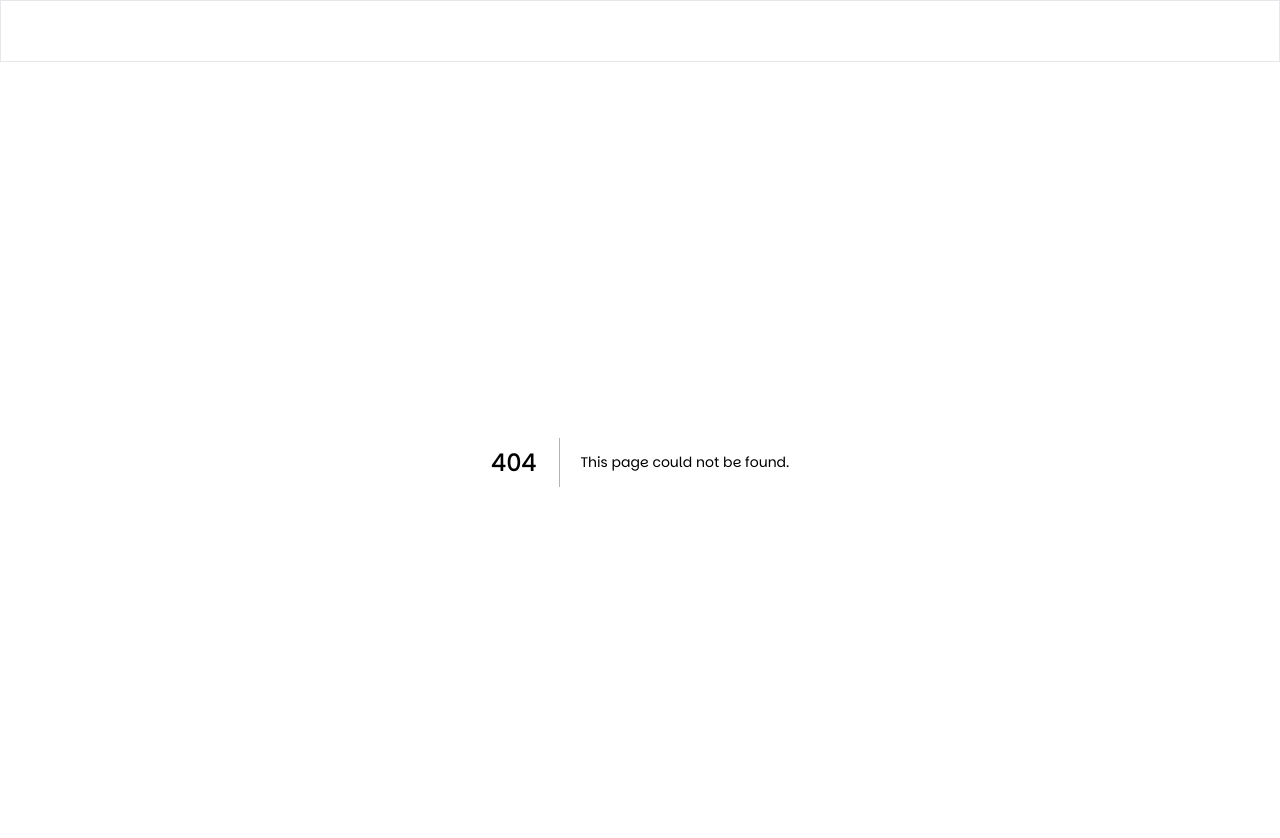
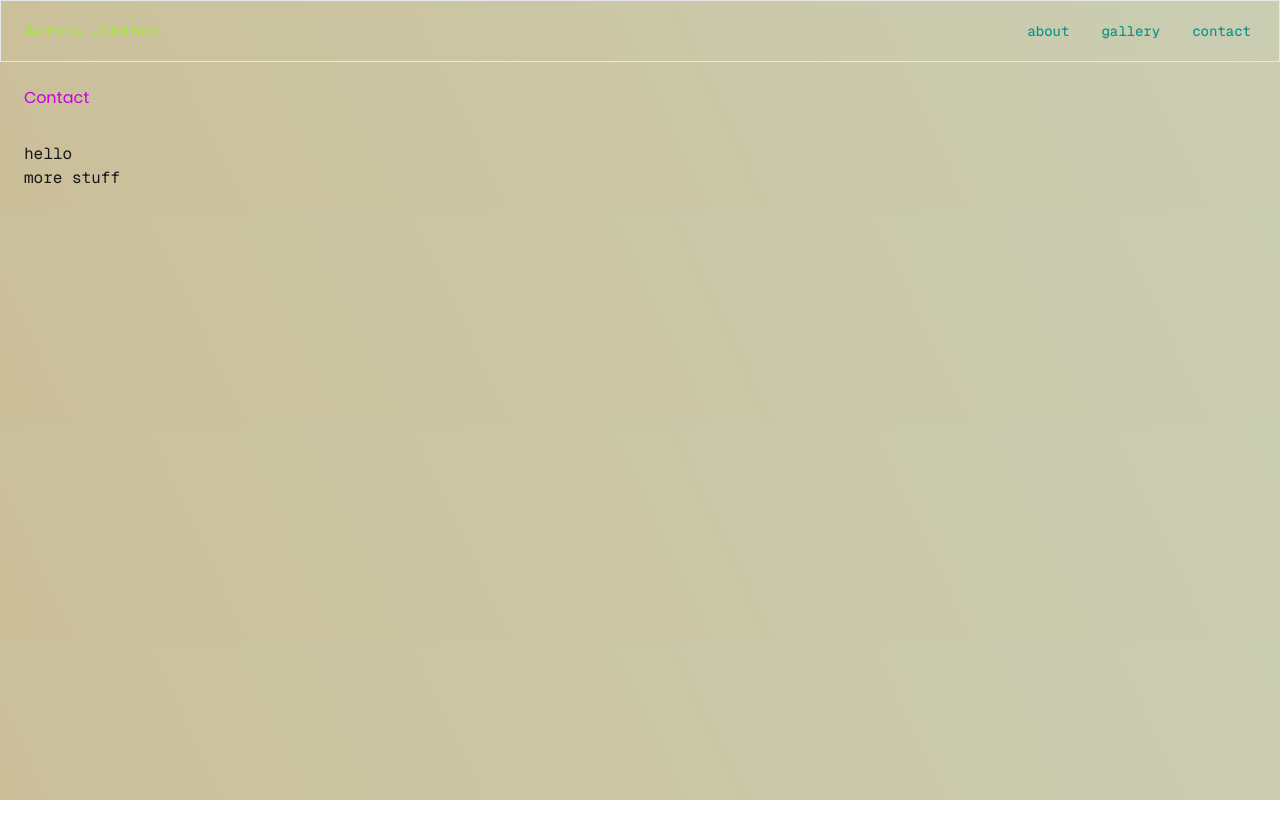
Before and after one commit to michelle-currier/gallery-google-drive, a Next.js app: page /contact in a window 1280 px wide. Before the commit this address had no page. Shown: the top 838 px of the page. After the commit the page ends 800 px from the top, so only its background shows below. Built offline with nearby package versions, Linux system fonts and the light colour scheme.

Commit message:
adding some styles

```diff
--- a/src/app/components/Gallery4.tsx
+++ b/src/app/components/Gallery4.tsx
@@ -53,7 +53,7 @@ const GalleryAPI: React.FC = () => {
 
   return (
     <div className="pt-2">
-      <h1 className="text-2xl font-bold mb-4">Image Gallery</h1>
+      <h2 className="text-2xl font-bold mb-4">Image Gallery</h2>
       {images.length === 0 ? (
         <p>No images found.</p>
       ) : (
--- a/src/app/components/Navigation.tsx
+++ b/src/app/components/Navigation.tsx
@@ -14,28 +14,18 @@ function NavList({ isVisible }: { isVisible: boolean }) {
       className={`my-2 flex flex-col gap-2 lg:mb-0 lg:mt-0 lg:flex-row lg:items-center lg:gap-6 transition-opacity delay-150
     ${isVisible ? "opacity-100" : "opacity-0"}`}
     >
-      <Typography
-        as="li"
-        variant="small"
-        color="blue-gray"
-        className="p-1 font-medium"
-      >
+      <Typography as="li" variant="small" className="p-1 font-medium">
         <a
           href="/about"
-          className="flex items-center hover:text-blue-500 transition-colors"
+          className="flex items-center text-teal-600 hover:text-blue-500 transition-colors"
         >
           about
         </a>
       </Typography>
-      <Typography
-        as="li"
-        variant="small"
-        color="blue-gray"
-        className="p-1 font-medium"
-      >
+      <Typography as="li" variant="small" className="p-1 font-medium">
         <a
           href="/gallery"
-          className="flex items-center hover:text-blue-500 transition-colors"
+          className="flex items-center text-teal-600 hover:text-blue-500 transition-colors"
         >
           gallery
         </a>
@@ -43,12 +33,12 @@ function NavList({ isVisible }: { isVisible: boolean }) {
       <Typography
         as="li"
         variant="small"
-        color="blue-gray"
+        color="teal"
         className="p-1 font-medium"
       >
         <a
           href="/contact"
-          className="flex items-center hover:text-blue-500 transition-colors"
+          className="flex items-center text-teal-600 hover:text-blue-500 transition-colors"
         >
           contact
         </a>
@@ -77,8 +67,8 @@ export function NavbarSimple() {
         <Typography
           as="a"
           href="/"
-          variant="h6"
-          className="mr-4 cursor-pointer py-1.5"
+          variant="h5"
+          className="mr-4 cursor-pointer py-1.5 text-lime-400"
         >
           Aurora Jiminez
         </Typography>
--- /dev/null
+++ b/src/app/contact/page.tsx
@@ -0,0 +1,11 @@
+export default function About() {
+  return (
+    <div className="flex flex-col gap-8 p-6">
+      <h1>Contact</h1>
+      <ul>
+        <li>hello</li>
+        <li>more stuff</li>
+      </ul>
+    </div>
+  );
+}
--- a/src/app/globals.css
+++ b/src/app/globals.css
@@ -3,14 +3,15 @@
 @tailwind utilities;
 
 :root {
-  --background: #ffffff;
+  --background: #CACEB3;
+  --background: linear-gradient(245deg, rgba(202, 206, 179, 1) 0%, rgba(203, 191, 153, 1) 100%);
   --foreground: #171717;
 }
 
 @media (prefers-color-scheme: dark) {
   :root {
     --background: #0a0a0a;
-    --foreground: #ededed;
+    --foreground: oklch(0.704 0.04 256.788);
   }
 }
 
@@ -30,3 +31,13 @@ button,
 label {
   @apply font-parkinsans;
 }
+
+h1 {
+  color: oklch(0.591 0.293 322.896);
+}
+h2 {
+  color: oklch(0.585 0.233 277.117);
+}
+h3 {
+  color: oklch(0.646 0.222 41.116);
+}
--- a/src/app/page.tsx
+++ b/src/app/page.tsx
@@ -8,7 +8,7 @@ export default function Home() {
     <div className="container flex flex-col p-8 pb-20 gap-16 sm:p-20 mx-auto">
       <main className="flex flex-col gap-8 row-start-2 items-center sm:items-start">
         <h1 className="text-4xl font-parkinsans">Auroras latest collection</h1>
-        <h2>Material Gallery</h2>
+        <h3>Material Gallery</h3>
 
         <GalleryAPI />
         <div className="flex gap-4 items-center flex-col sm:flex-row">
--- a/tailwind.config.ts
+++ b/tailwind.config.ts
@@ -9,6 +9,16 @@ export default {
   ],
   theme: {
     extend: {
+      typography: (theme: (arg0: string) => any) => ({
+        default: {
+          css: {
+            h1: { color: theme('colors.teal.700')},
+            h2: { color: theme('colors.fuchsia.600')},
+            h3: { color: theme('colors.indigo.700')},
+            h4: { color: theme('colors.lime.500')},
+          },
+        },
+      }),
       colors: {
         background: "var(--background)",
         foreground: "var(--foreground)",
```
